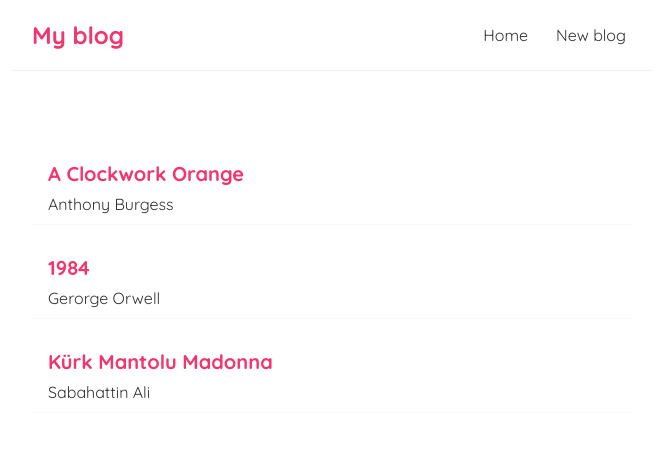
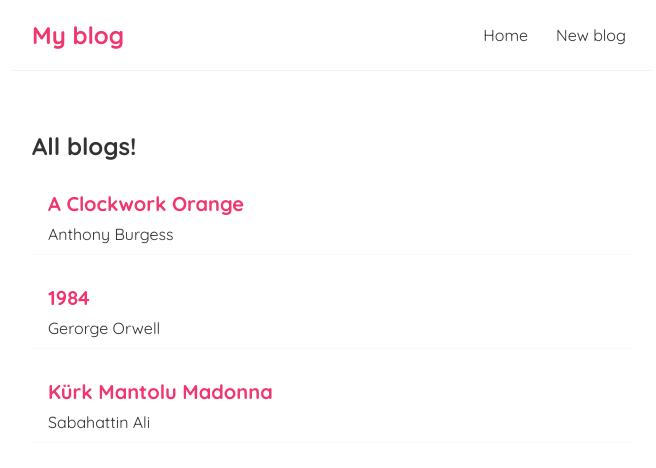
Before and after one commit to burakkuru5534/react-practices, a React (Create React App) app in the folder dojo-blog/: page / in a window 1280 px wide. Shown: the top 468 px of the page, without its empty margins (308-964 px from the left). Built offline with nearby package versions, Linux system fonts and the light colour scheme.

Commit message:
Lesson8 props usage

```diff
--- /dev/null
+++ b/dojo-blog/src/BlogList.js
@@ -0,0 +1,15 @@
+const BlogList = ({blogs,title}) => {
+    return (
+        <div className="blog-list">
+            <h2>{ title }</h2>
+             {blogs.map( blog => (
+                <div className="blog-preview" key={blog.id}>
+                    <h2>{blog.title}</h2>
+                    <p>{blog.author}</p>
+                </div>
+            ))}
+        </div>
+     );
+}
+
+export default BlogList;
--- a/dojo-blog/src/Home.js
+++ b/dojo-blog/src/Home.js
@@ -1,4 +1,5 @@
 import { useState } from "react";
+import BlogList from "./BlogList";
 
 const Home = () => {
 
@@ -11,12 +12,7 @@
 
     return (
         <div className="home">
-            {blogs.map( blog => (
-                <div className="blog-preview" key={blog.id}>
-                    <h2>{blog.title}</h2>
-                    <p>{blog.author}</p>
-                </div>
-            ))}
+           <BlogList blogs={blogs} title="All blogs!"/>
 
         </div>
      );
```
